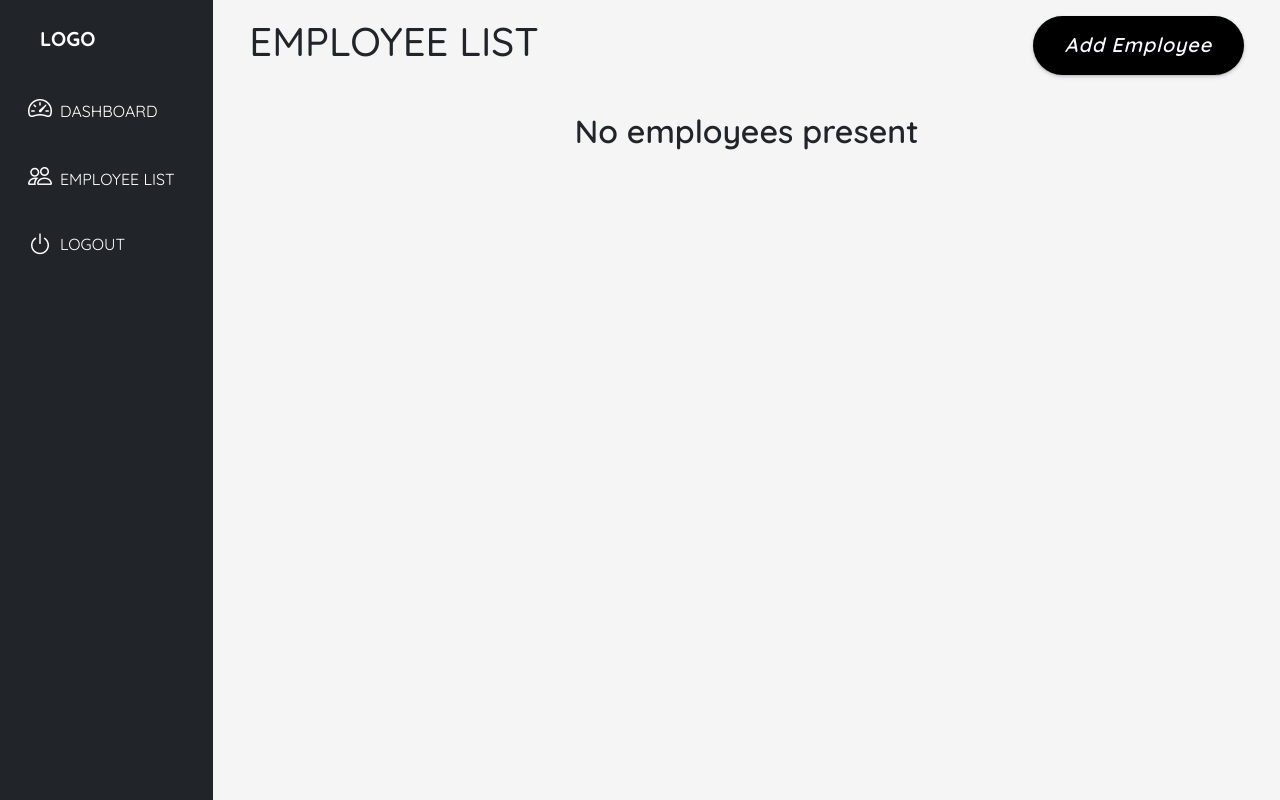
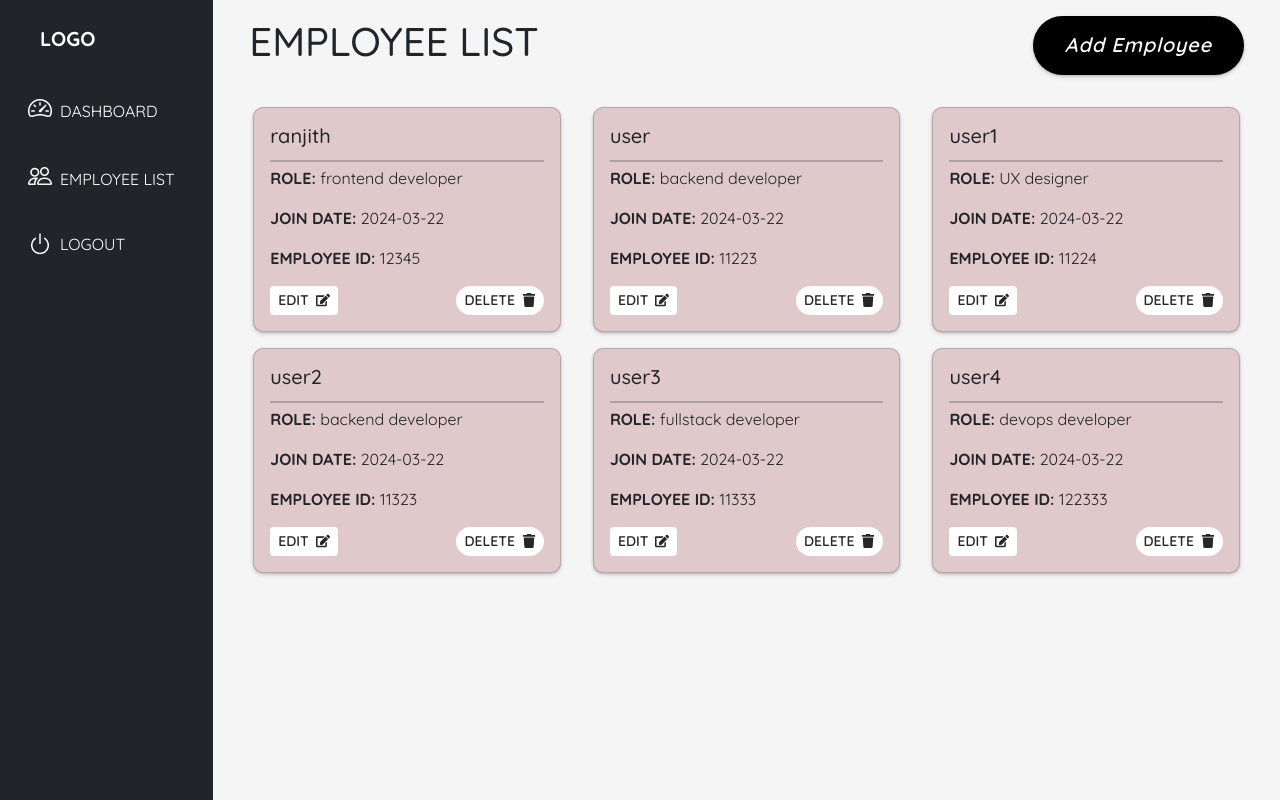
Before and after one commit to Ranjithgowda007/TimeTrackerApp, a React (Create React App) app: page / in a window 1280 px wide. Built offline with nearby package versions, Linux system fonts and the light colour scheme; sample sign-in values are in the browser's storage; a web font is replaced by a local one.

Commit message:
dataset added

```diff
--- a/src/Components/Data/Employ.jsx
+++ b/src/Components/Data/Employ.jsx
@@ -1,18 +1,50 @@
 export const employeelist= [
-//     {
-//     name: "dadaf",
-//     email: "fdad@fdsa.com",
-//     employee_Id: "dsfadf",
-//     joining_date: "fds",
-//     employee_role: "fdsa",
-//     password: "dfsa",
-//   },
-//   {
-//     name: "dadaffff",
-//     email: "fdad@fdsa.com",
-//     employee_Id: "dsfadf1",
-//     joining_date: "fds",
-//     employee_role: "fdsa",
-//     password: "dfsa",
-//   }
+    {
+    name: "ranjith",
+    email: "ranjith@metasoftit.com",
+    employee_Id: "12345",
+    joining_date: "2024-03-22",
+    employee_role: "frontend developer",
+    password: "dfsa122",
+  },
+  {
+    name: "user",
+    email: "user@gmail.com",
+    employee_Id: "11223",
+    joining_date: "2024-03-22",
+    employee_role: "backend developer",
+    password: "dfsa12344",
+  },
+  {
+    name: "user1",
+    email: "user1@gmail.com",
+    employee_Id: "11224",
+    joining_date: "2024-03-22",
+    employee_role: "UX designer",
+    password: "dfsa12344",
+  },
+  {
+    name: "user2",
+    email: "user2@gmail.com",
+    employee_Id: "11323",
+    joining_date: "2024-03-22",
+    employee_role: "backend developer",
+    password: "dfsa12344",
+  },
+  {
+    name: "user3",
+    email: "user3@gmail.com",
+    employee_Id: "11333",
+    joining_date: "2024-03-22",
+    employee_role: "fullstack developer",
+    password: "dfsa12344",
+  },
+  {
+    name: "user4",
+    email: "user4@gmail.com",
+    employee_Id: "122333",
+    joining_date: "2024-03-22",
+    employee_role: "devops developer",
+    password: "dfsa12344",
+  },
 ]
--- a/src/Components/EmployeeList.jsx
+++ b/src/Components/EmployeeList.jsx
@@ -12,6 +12,7 @@ const EmployeeList = () => {
   const { employees, setEmployees, isUpdated, setIsUpdated } = useContext(EmployeeContext);
   const { login } = useContext(AuthContext);
   const location = useLocation();
+  console.log(employees)
 
   const [isLoggedIn, setIsLoggedIn] = useState(false);
 
--- a/src/Contexts/EmployeeContext.jsx
+++ b/src/Contexts/EmployeeContext.jsx
@@ -12,7 +12,10 @@ const EmployeeProvider = (props) => {
 
   useEffect(() => {
     const storedEmployees = JSON.parse(localStorage.getItem('employees'));
-    if (Array.isArray(storedEmployees)) {
+    console.log(employeelist);
+    console.log(storedEmployees);
+
+    if (Array.isArray(storedEmployees) && storedEmployees.length > 0) {
       setEmployees(storedEmployees);
     } else if (employees.length === 0) {
       setEmployees(employeelist);
```
